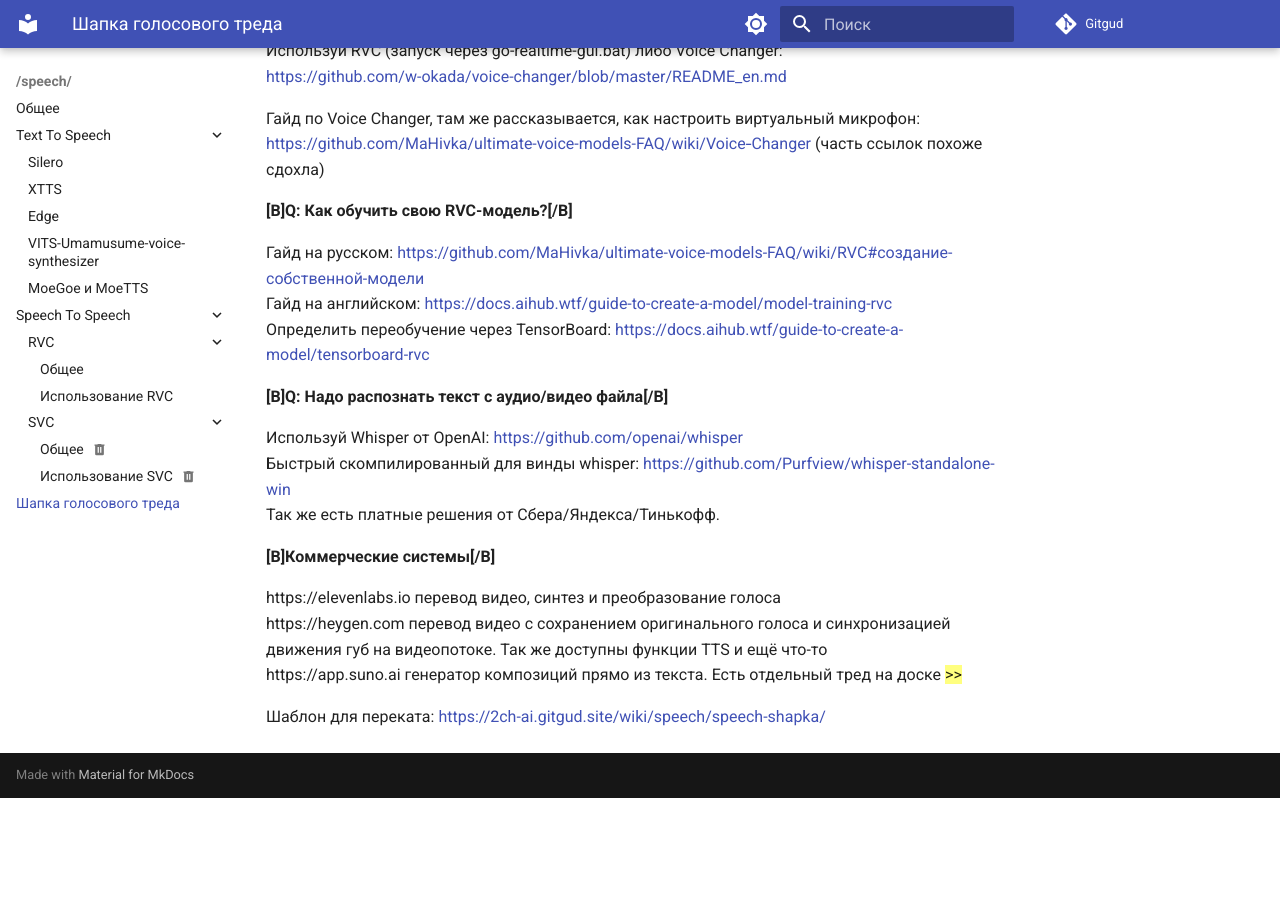
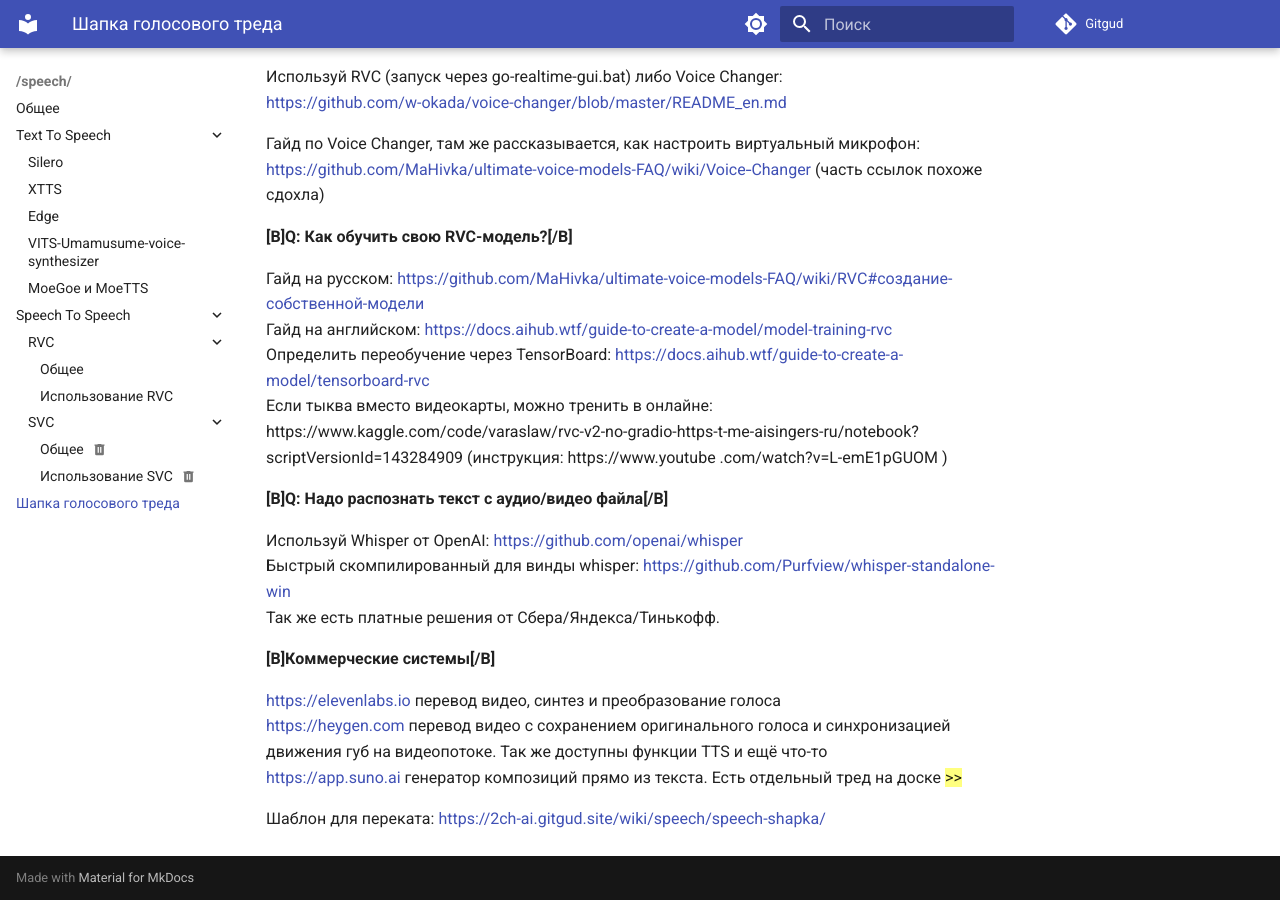
Before and after one commit to 2ch-ai/wiki, an MkDocs documentation site: the page built from docs/speech/speech-shapka.md, in a window 1280 px wide and 900 px high, scrolled down 1361 px. Built offline with MkDocs 1.6.1 and Material for MkDocs 9.7.7, drawn with Linux system fonts in a browser that asks for light colours; before the commit the page ends 2159 px from its top, so only the background shows below that; some of the changed text lies outside the part shown.

Commit message:
Update speech-shapka.md

```diff
--- a/docs/speech/speech-shapka.md
+++ b/docs/speech/speech-shapka.md
@@ -31,7 +31,8 @@
 1\. Делишь оригинальную дорожку на вокал и музыку при помощи Ultimate Vocal Remover:
 <https://github.com/MaHivka/ultimate-voice-models-FAQ/wiki/UVR>
 
-2\. Преобразуешь дорожку с вокалом к нужному тебе голосу через RVC
+2\. Преобразуешь дорожку с вокалом к нужному тебе голосу через RVC:
+<https://2ch-ai.gitgud.site/wiki/speech/sts/rvc/rvc/>
 
 3\. Объединяешь дорожки при помощи Audacity или любой другой тулзы для работы с аудио
 
@@ -54,6 +55,7 @@
 Гайд на русском: <https://github.com/MaHivka/ultimate-voice-models-FAQ/wiki/RVC#создание-собственной-модели>
 Гайд на английском: <https://docs.aihub.wtf/guide-to-create-a-model/model-training-rvc>
 Определить переобучение через TensorBoard: <https://docs.aihub.wtf/guide-to-create-a-model/tensorboard-rvc>
+Если тыква вместо видеокарты, можно тренить в онлайне: https://www.kaggle.com/code/varaslaw/rvc-v2-no-gradio-https-t-me-aisingers-ru/notebook?scriptVersionId=143284909 (инструкция: https://www.youtube .com/watch?v=L-emE1pGUOM )
 
 **[B]Q: Надо распознать текст с аудио/видео файла[/B]**
 
@@ -63,8 +65,8 @@
 
 **[B]Коммерческие системы[/B]**
 
-https://elevenlabs.io перевод видео, синтез и преобразование голоса
-https://heygen.com перевод видео с сохранением оригинального голоса и синхронизацией движения губ на видеопотоке. Так же доступны функции TTS и ещё что-то
-https://app.suno.ai генератор композиций прямо из текста. Есть отдельный тред на доске  ==>>==
+<https://elevenlabs.io> перевод видео, синтез и преобразование голоса
+<https://heygen.com> перевод видео с сохранением оригинального голоса и синхронизацией движения губ на видеопотоке. Так же доступны функции TTS и ещё что-то
+<https://app.suno.ai> генератор композиций прямо из текста. Есть отдельный тред на доске  ==>>==
 
 Шаблон для переката: <https://2ch-ai.gitgud.site/wiki/speech/speech-shapka/>
```
